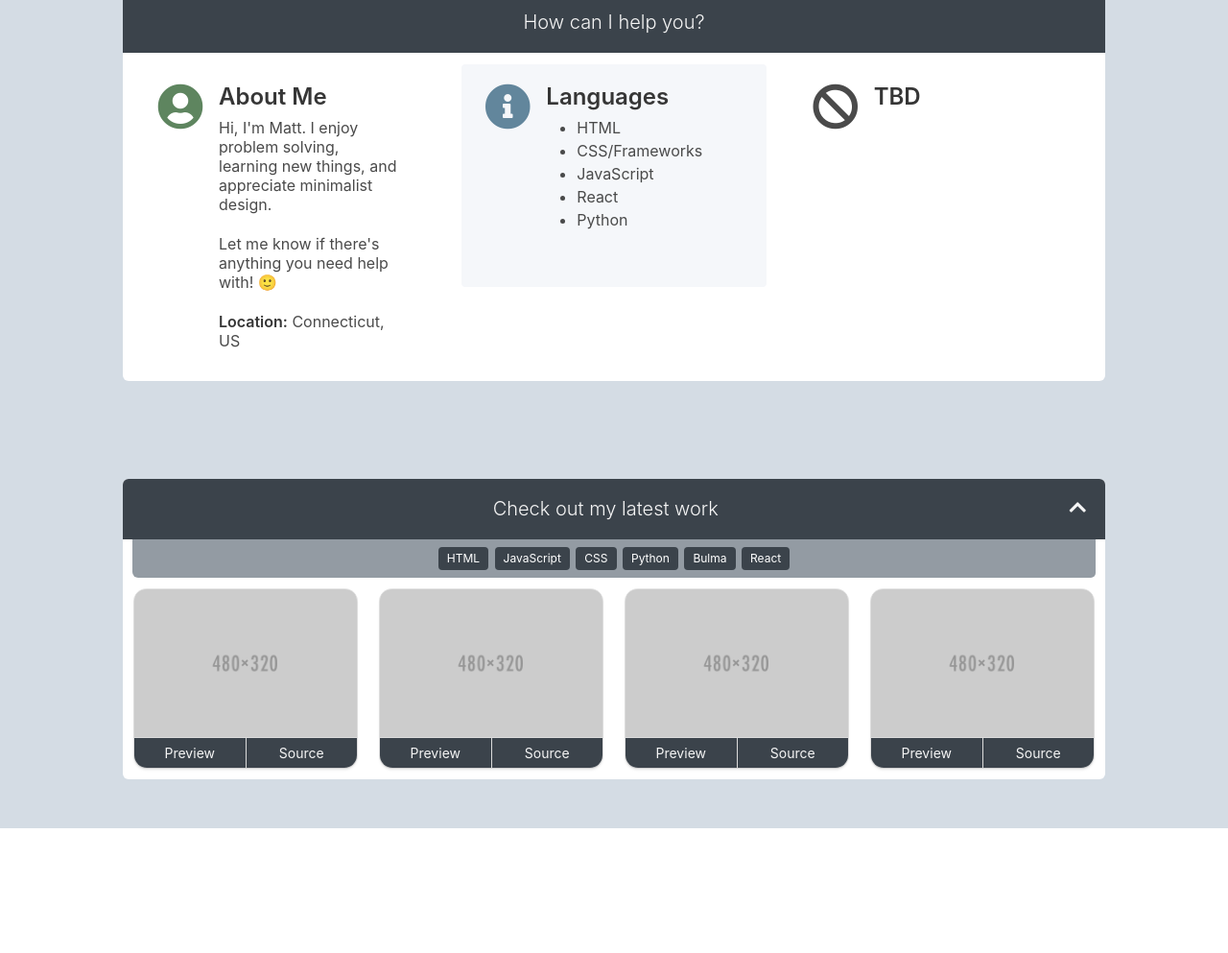
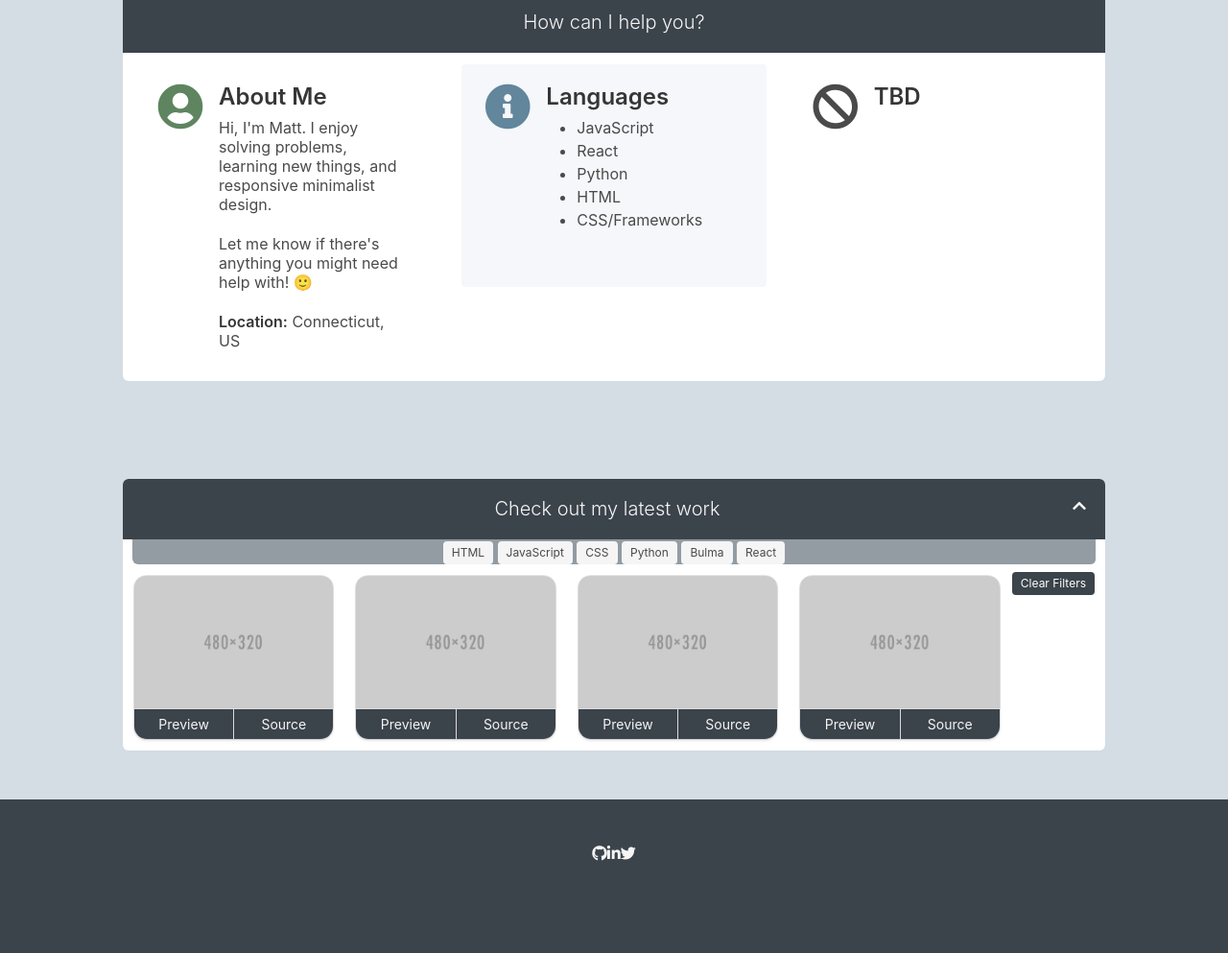
Before and after one commit to Syhlo/portfolio, a plain HTML site: page index.html in a window 1280 px wide. Shown: the part 924-1917 px from the top of the page at 96% size. Before the commit the page ends 1787 px from the top, so only its background shows below. Drawn offline with nearby package versions, Linux system fonts and the light colour scheme.

Commit message:
Refactor and additions - Text changes - Anchor changes - Modify filter tags + slider selector - Add filter

```diff
--- a/index.html
+++ b/index.html
@@ -52,10 +52,11 @@
         <div class="hero-body nav-fix">
             <div class="center">
                 <h1 class="title is-1 main-text">Hi, I'm Matt!</h1>
-                <h2 class="subtitle is-6 main-text">I'm a front-end developer who loves to help people achieve their
+                <h2 class="subtitle is-6 main-text">I'm a front-end developer who loves helping people achieve their
                     dreams.</h2>
             </div>
         </div>
+        <div id="services"></div>
     </section>
 
     <section class="hero is-light has-text-centered">
@@ -72,7 +73,6 @@
                 </div>
             </div>
         </div>
-        <div id="services"></div>
 
         <!-- Services Tiles -->
         <div class="box">
@@ -95,11 +95,11 @@
                                 <h1 class="title is-4">About Me</h1>
                                 <p class="subtitle is-6">
                                     Hi, I'm Matt.
-                                    I enjoy problem solving, learning new things, and appreciate minimalist design.
+                                    I enjoy solving problems, learning new things, and responsive minimalist design.
                                 </p>
 
                                 <p class="subtitle is-6">
-                                    Let me know if there's anything you need help with! 🙂
+                                    Let me know if there's anything you might need help with! 🙂
                                 </p>
 
                                 <p class="subtitle is-6"><strong>Location:</strong> Connecticut, US</p>
@@ -119,11 +119,11 @@
                             <div class="content">
                                 <h1 class="title is-4">Languages</h1>
                                 <ul class="subtitle is-6">
-                                    <li>HTML</li>
-                                    <li>CSS/Frameworks</li>
                                     <li>JavaScript</li>
                                     <li>React</li>
                                     <li>Python</li>
+                                    <li>HTML</li>
+                                    <li>CSS/Frameworks</li>
                                 </ul>
                                 <br>
                             </div>
@@ -151,39 +151,44 @@
         </div>
     </section>
 
-
+    <div id="portfolio"></div>
     <!-- Projects Section -->
-    <section class="hero is-large is-light" id="portfolio">
+    <section class="hero is-large is-light">
         <div class="box has-text-centered">
 
             <div class="hero-top">
-                <h1 class="title is-5 is-white">Check out my latest work<a><i class="fa fa-chevron-up is-pulled-right"></i></a></h1>
+                <h1 class="title is-5 is-white">Check out my latest work<a><i class="fa fa-chevron-up control is-pulled-right"></i></a></h1>
             </div>
 
             <!-- Filters -->
-            <div class="is-tags">
-                <span class="tag is-info">
+            <div class="is-tags slider" id="slider">
+                <span class="tag filter">
                     <a id="html">HTML</a>
                 </span>
 
-                <span class="tag is-info">
+                <span class="tag filter">
                     <a id="js">JavaScript</a>
                 </span>
 
-                <span class="tag is-info">
+                <span class="tag filter">
                     <a id="css">CSS</a>
                 </span>
 
-                <span class="tag is-info">
+                <span class="tag filter">
                     <a id="python">Python</a>
                 </span>
 
-                <span class="tag is-info">
+                <span class="tag filter">
                     <a id="bulma">Bulma</a>
                 </span>
 
-                <span class="tag is-info">
+                <span class="tag filter">
                     <a id="react">React</a>
+                </span>
+                <br>
+
+                <span class="tag clearFilter is-info is-pulled-right">
+                    <a>Clear Filters</a>
                 </span>
             </div>
 
@@ -252,6 +257,17 @@
         </div>
     </section>
 
+    <footer class="footer hero is-dark">
+        <div class="container">
+            <div class="fabs">
+                <i class="fab fa-twitter is-pulled-right"></i>
+                <i class="fab fa-linkedin-in is-pulled-right"></i>
+                <i class="fab fa-github is-pulled-right"></i>
+            </div>
+        </div>
+    </footer>
+
+    <script src="assets/js/main.js"></script>
 </body>
 
 </html>
```
